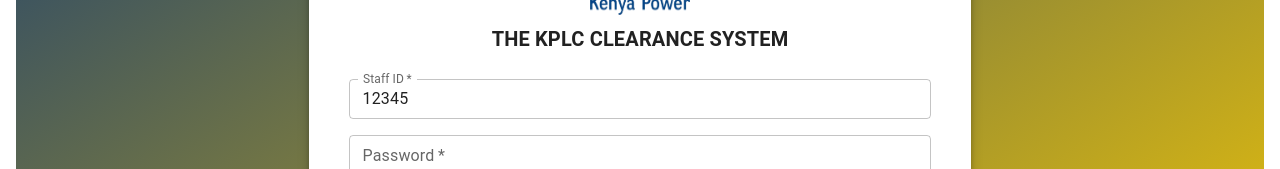
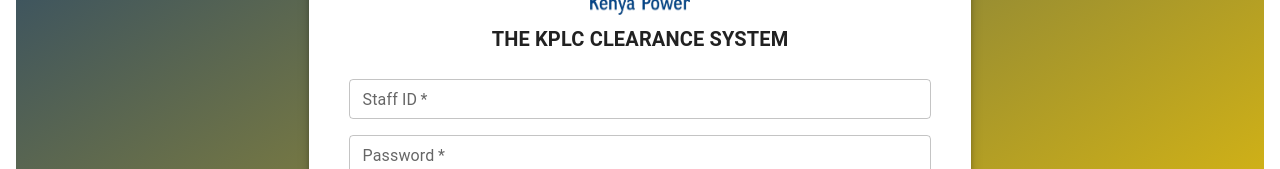
Before and after one commit to khalifa47/kplc_clearance, a Next.js app: page /login in a window 1280 px wide. Shown: the part 328-497 px from the top of the page. Built offline with nearby package versions, Linux system fonts and the light colour scheme.

Commit message:
set up formik

```diff
--- a/app/(auth)/login/page.tsx
+++ b/app/(auth)/login/page.tsx
@@ -10,11 +10,36 @@
 import LoginSharp from "@mui/icons-material/LoginSharp";
 import Image from "next/image";
 import { useRouter } from "next/navigation";
+import { useFormik } from "formik";
+import * as yup from "yup";
+
+const validationSchema = yup.object({
+  staff_id: yup.number().required("Staff ID is required"),
+  password: yup
+    .string()
+    .min(8, "Password should be of minimum 8 characters length")
+    .required("Password is required"),
+});
 
 const Login = () => {
-  const [staffId, setStaffId] = useState<number>(12345);
-  const [pass, setPass] = useState<string>("");
   const router = useRouter();
+
+  const formik = useFormik({
+    initialValues: { staff_id: "", password: "" },
+    validationSchema: validationSchema,
+    onSubmit: async (values) => {
+      try {
+        // const user = await login(values);
+
+        // dispatch(setUser(JSON.stringify(user)));
+        console.log(values);
+        router.push("/");
+      } catch (err) {
+        console.error(err);
+        // toast({ msg: err.message });
+      }
+    },
+  });
 
   return (
     <Paper elevation={5} sx={{ p: 5 }}>
@@ -41,25 +66,25 @@
           fullWidth
           required
           placeholder={"Staff ID"}
-          value={staffId}
-          //  error={formik.touched.national_id && Boolean(formik.errors.national_id)}
-          //  helperText={formik.touched.national_id && formik.errors.national_id}
-          onChange={(e) => setStaffId(parseInt(e.target.value))}
+          value={formik.values.staff_id}
+          error={formik.touched.staff_id && Boolean(formik.errors.staff_id)}
+          helperText={formik.touched.staff_id && formik.errors.staff_id}
+          onChange={formik.handleChange}
           variant="outlined"
           sx={{ my: 1 }}
         />
         <TextField
           size={"small"}
           type={"password"}
-          name={"pass"}
+          name={"password"}
           label="Password"
           fullWidth
           required
           placeholder={"Password"}
-          value={pass}
-          //  error={formik.touched.national_id && Boolean(formik.errors.national_id)}
-          //  helperText={formik.touched.national_id && formik.errors.national_id}
-          onChange={(e) => setPass(e.target.value)}
+          value={formik.values.password}
+          error={formik.touched.password && Boolean(formik.errors.password)}
+          helperText={formik.touched.password && formik.errors.password}
+          onChange={formik.handleChange}
           variant="outlined"
           sx={{ my: 1 }}
         />
@@ -68,7 +93,7 @@
           size="small"
           color="primary"
           type={"submit"}
-          onClick={() => router.push("/")}
+          onClick={() => formik.submitForm()}
           endIcon={<LoginSharp />}
           variant="contained"
           sx={{ my: 1 }}
--- a/package.json
+++ b/package.json
@@ -19,9 +19,11 @@
     "@types/react-dom": "18.0.10",
     "eslint": "8.31.0",
     "eslint-config-next": "13.1.2",
+    "formik": "^2.2.9",
     "next": "13.1.2",
     "react": "18.2.0",
     "react-dom": "18.2.0",
-    "typescript": "4.9.4"
+    "typescript": "4.9.4",
+    "yup": "^0.32.11"
   }
 }
```
Also changed, not shown: 1 other file (tests, documents, lock files or other folders).
